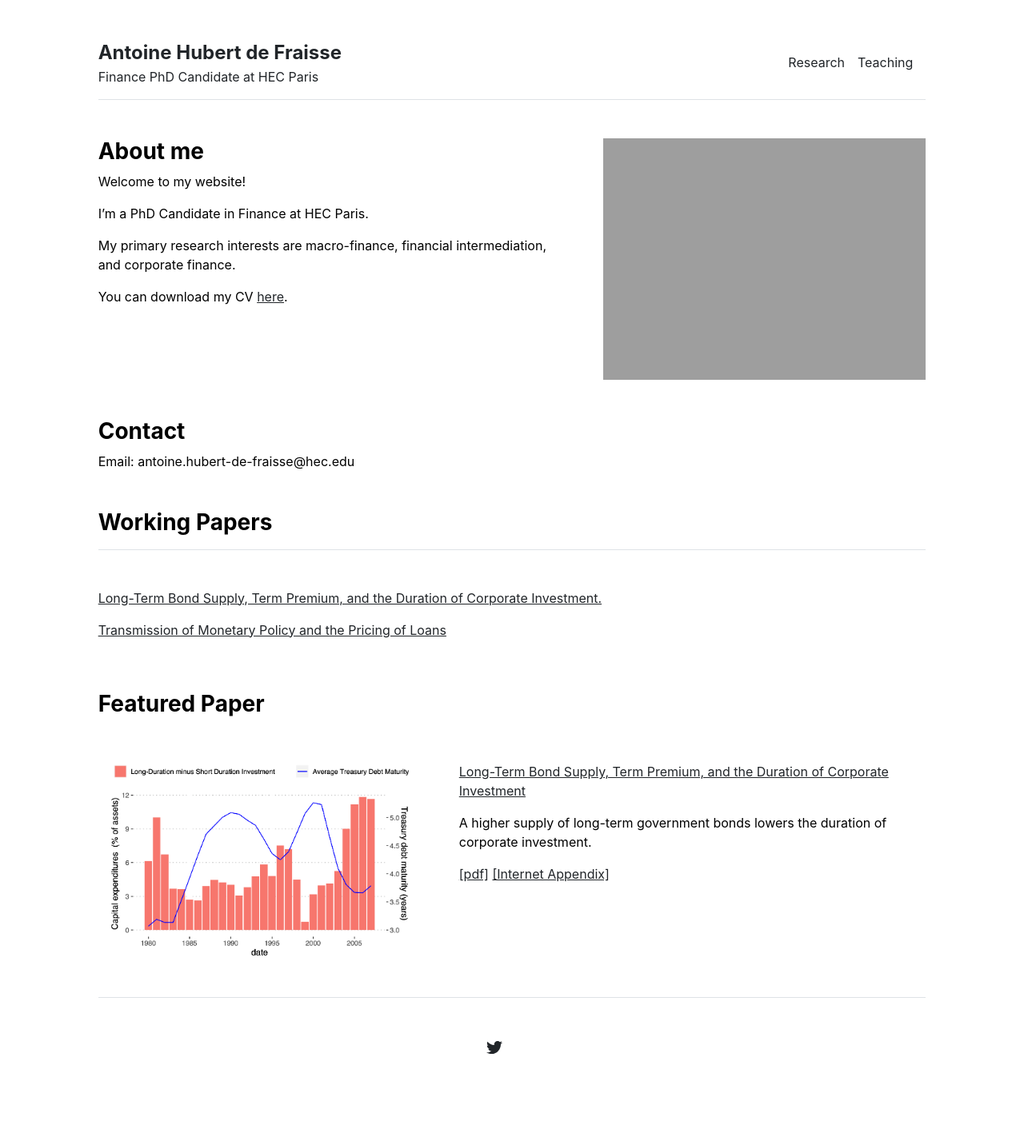
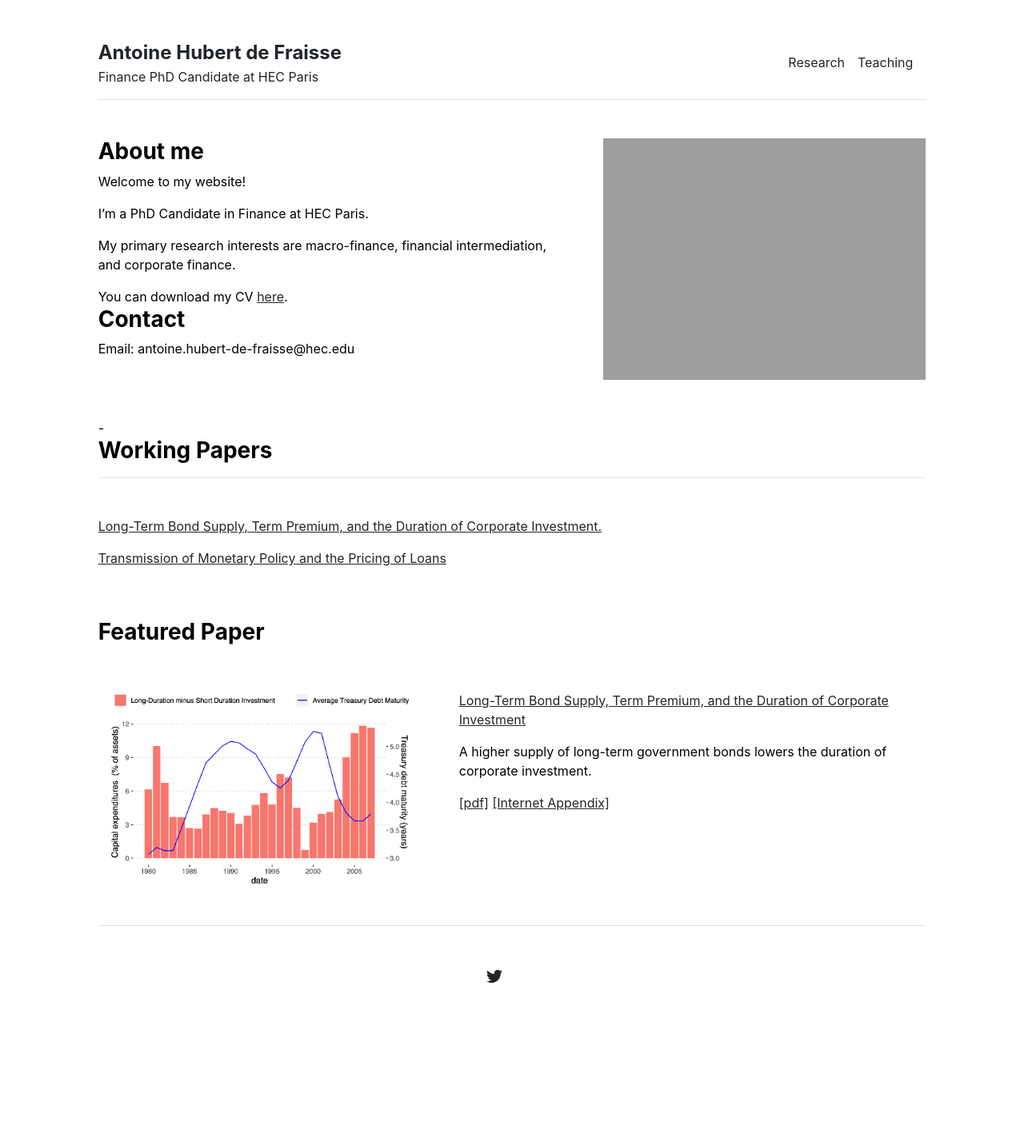
Before and after one commit to antoinehubertdefraisse/antoinehubertdefraisse.github.io, a Jekyll site: the page built from index.md, in a window 1280 px wide. Shown: the whole page at 80% size. Built offline with Jekyll 4.4.1, drawn with Linux system fonts in a browser that asks for light colours; after the commit the page ends 1332 px from its top, so only the background shows below that.

Commit message:
Update home.html

```diff
--- a/_layouts/home.html
+++ b/_layouts/home.html
@@ -9,7 +9,8 @@ layout: default
     I’m a PhD Candidate in Finance at HEC Paris.  <p></p>
     My primary research interests are macro-finance, financial intermediation, and corporate finance. <p></p>
     You can download my CV <a href="http://antoinehubertdefraisse.github.io/pdf/cv_new.pdf" target="_blank">here</a>.
-
+    <h3 class="fw-bold">Contact</h3>
+    Email: antoine.hubert-de-fraisse@hec.edu
   </div>
   <div class="col-md-5">
     <img src="{{ site.github.url }}/assets/mfr22.jpg" alt="Home" width="100%">
@@ -17,12 +18,7 @@ layout: default
 </div>
 
 
-<div class="row g-5 mb-5">
-  <div class="col-md-6">
-    <h3 class="fw-bold">Contact</h3>
-    Email: antoine.hubert-de-fraisse@hec.edu
-  </div>
-</div>
+-
 
 {% include publications.html %}
 
```
